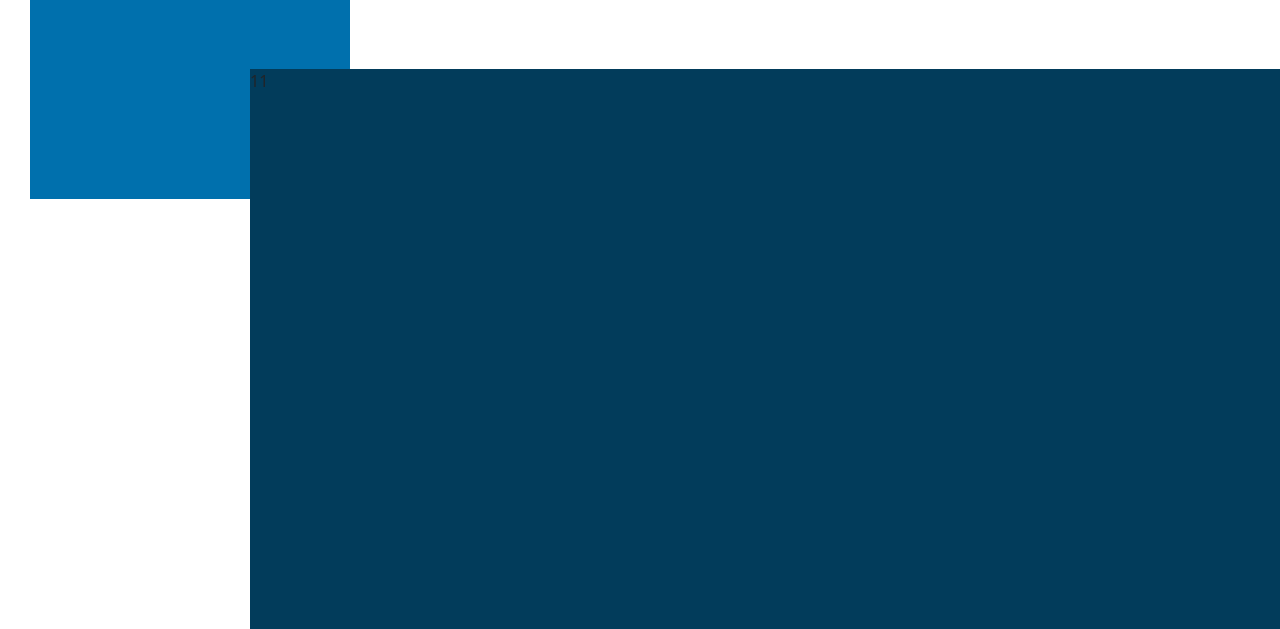
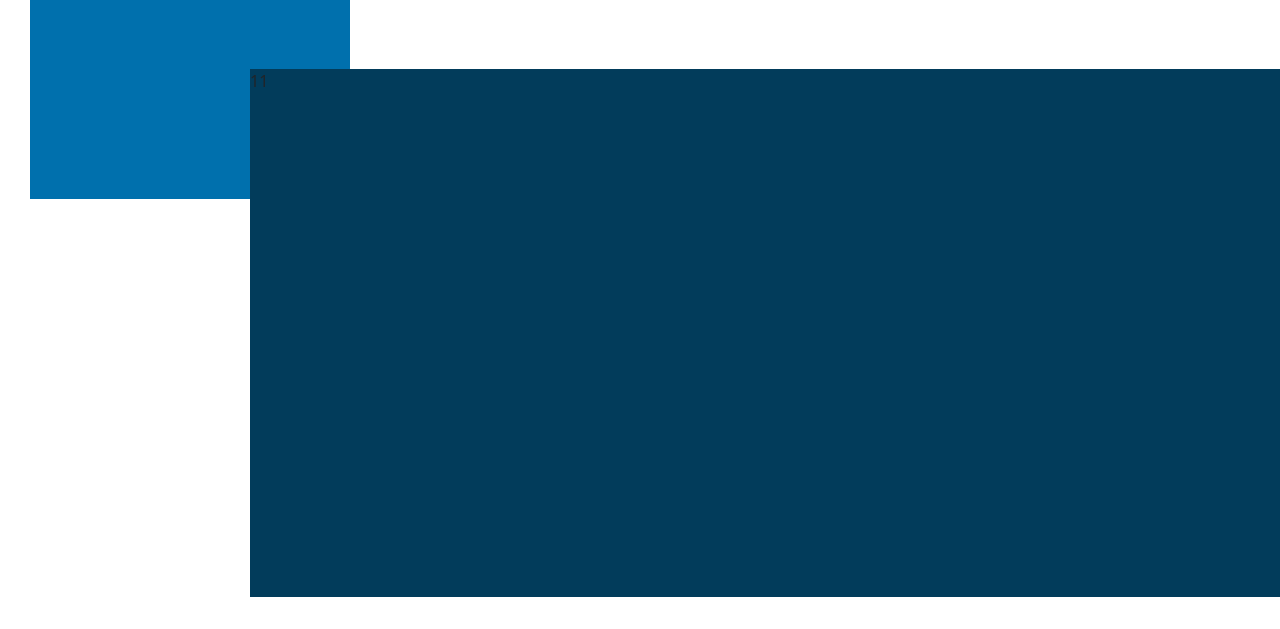
Before and after one commit to usfcachris/test.github.io, a plain HTML site: page index.html in a window 1280 px wide. Shown: the part 205-834 px from the top of the page. After the commit the page ends 802 px from the top, so only its background shows below. Drawn offline with nearby package versions, Linux system fonts and the light colour scheme; a web font is replaced by a local one.

Commit message:
change height

```diff
--- a/css/index.css
+++ b/css/index.css
@@ -41,11 +41,12 @@ nav {
 }
 
 .order {
-    height: 70vh;
+    height: 66vh;
     width: auto;
     background-color: #023c5b;
 
     margin-left: 250px;
     margin-top: -130px;
     margin-right: 0;
+    margin-bottom: 0;
 }
```
